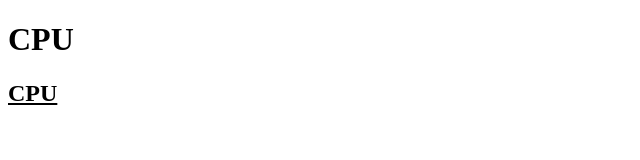
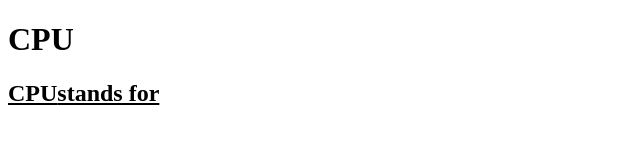
Before and after one commit to iamneo-production/fceddbdedbadaeccdfffebaeceaec, a website: page public/index.html in a window 1280 px wide. Shown: the whole page, without its empty margins (0-640 px from the left). Drawn offline with Linux system fonts and the light colour scheme.

Commit message:
Backup Commit

```diff
--- a/public/index.html
+++ b/public/index.html
@@ -5,5 +5,5 @@
 </head>
 <body>
    <h1>CPU</h1>
-   <h2><u><b>CPU</b> </u></h2>
+   <h2><u><b>CPU</b>stands for  </u></h2>
 </html>
```
